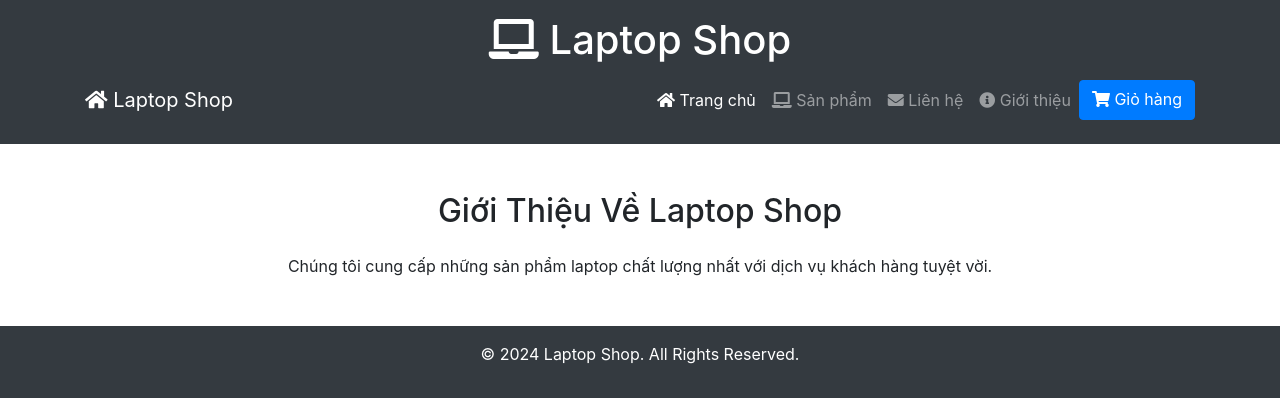
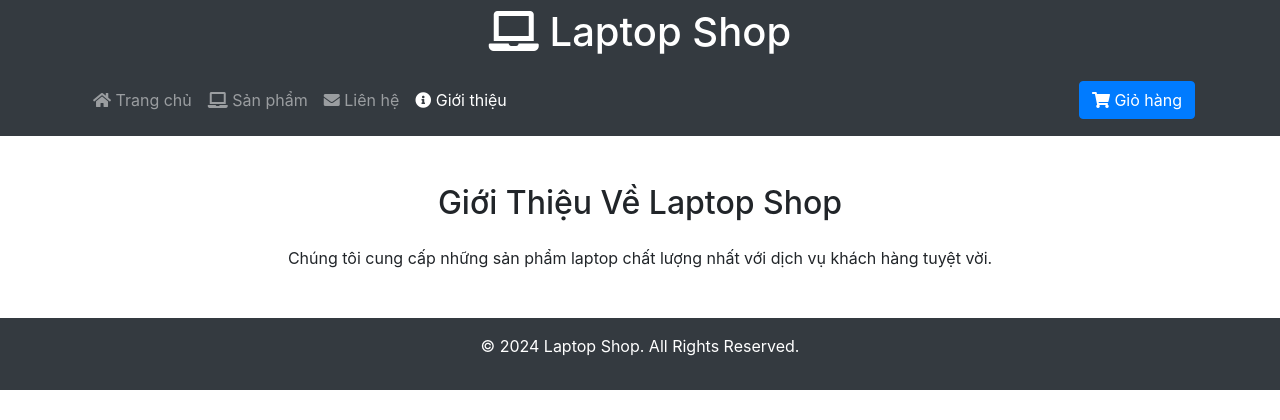
Before and after one commit to dangdz199/Django-WebLaptop, a Django app: page /about in a window 1280 px wide. Shown: the top 420 px of the page. Run offline with Django 5.2, Linux system fonts and the light colour scheme; some libraries are stand-ins or nearby versions.

Commit message:
finished n

```diff
--- a/products/templates/products/header.html
+++ b/products/templates/products/header.html
@@ -11,36 +11,38 @@
 <body>
 
 <!-- Header -->
-<header class="bg-dark text-white p-3">
+<header class="bg-dark text-white p-2">
     <div class="container">
         <h1 class="text-center"><i class="fas fa-laptop"></i> Laptop Shop</h1>
     </div>
 
     <!-- Navbar -->
-    <nav class="navbar navbar-expand-lg navbar-dark bg-dark">
+    <nav class="navbar navbar-expand-lg navbar-dark bg-dark mt-3">
         <div class="container">
-            <a class="navbar-brand" href="{% url 'home' %}"><i class="fas fa-home"></i> Laptop Shop</a>
+            {% comment %} <a class="navbar-brand" href="{% url 'home' %}"><i class="fas fa-home"></i> Laptop Shop</a> {% endcomment %}
             <button class="navbar-toggler" type="button" data-toggle="collapse" data-target="#navbarNav" aria-controls="navbarNav" aria-expanded="false" aria-label="Toggle navigation">
                 <span class="navbar-toggler-icon"></span>
             </button>
             <div class="collapse navbar-collapse" id="navbarNav">
-                <ul class="navbar-nav ml-auto">
-                    <li class="nav-item active">
+                <ul class="navbar-nav mr-auto">  <!-- Giữ lại để các mục khác nằm bên trái -->
+                    <li class="nav-item {% if request.path == '/' %}active{% endif %}">
                         <a class="nav-link" href="{% url 'home' %}"><i class="fas fa-home"></i> Trang chủ</a>
                     </li>
-                    <li class="nav-item">
+                    <li class="nav-item {% if request.path == '/laptops/' %}active{% endif %}">
                         <a class="nav-link" href="{% url 'laptop_list' %}"><i class="fas fa-laptop"></i> Sản phẩm</a>
                     </li>
-                    <li class="nav-item">
+                    <li class="nav-item {% if request.path == '/contact' %}active{% endif %}">
                         <a class="nav-link" href="{% url 'contact' %}"><i class="fas fa-envelope"></i> Liên hệ</a>
                     </li>
-                    <li class="nav-item">
+                    <li class="nav-item {% if request.path == '/about' %}active{% endif %}">
                         <a class="nav-link" href="{% url 'about' %}"><i class="fas fa-info-circle"></i> Giới thiệu</a>
                     </li>
-                    <a href="{% url 'cart' %}" class="btn btn-primary"><i class="fas fa-shopping-cart"></i> Giỏ hàng</a>
                 </ul>
+                <a href="{% url 'cart' %}" class="btn btn-primary"><i class="fas fa-shopping-cart"></i> Giỏ hàng</a> <!-- Giỏ hàng ở bên phải -->
             </div>
         </div>
     </nav>
 </header>
+
+
 {% comment %} Kết thúc {% endcomment %}
--- a/products/templates/products/laptop_list.html
+++ b/products/templates/products/laptop_list.html
@@ -2,7 +2,6 @@
 {% comment %} laptop_list.html {% endcomment %}
 <!-- Main content -->
 <main class="container my-5">
-
   <!-- Search, Filter, and Sort Form -->
   <form method="get" class="mb-4">
     <div class="form-row">
```
